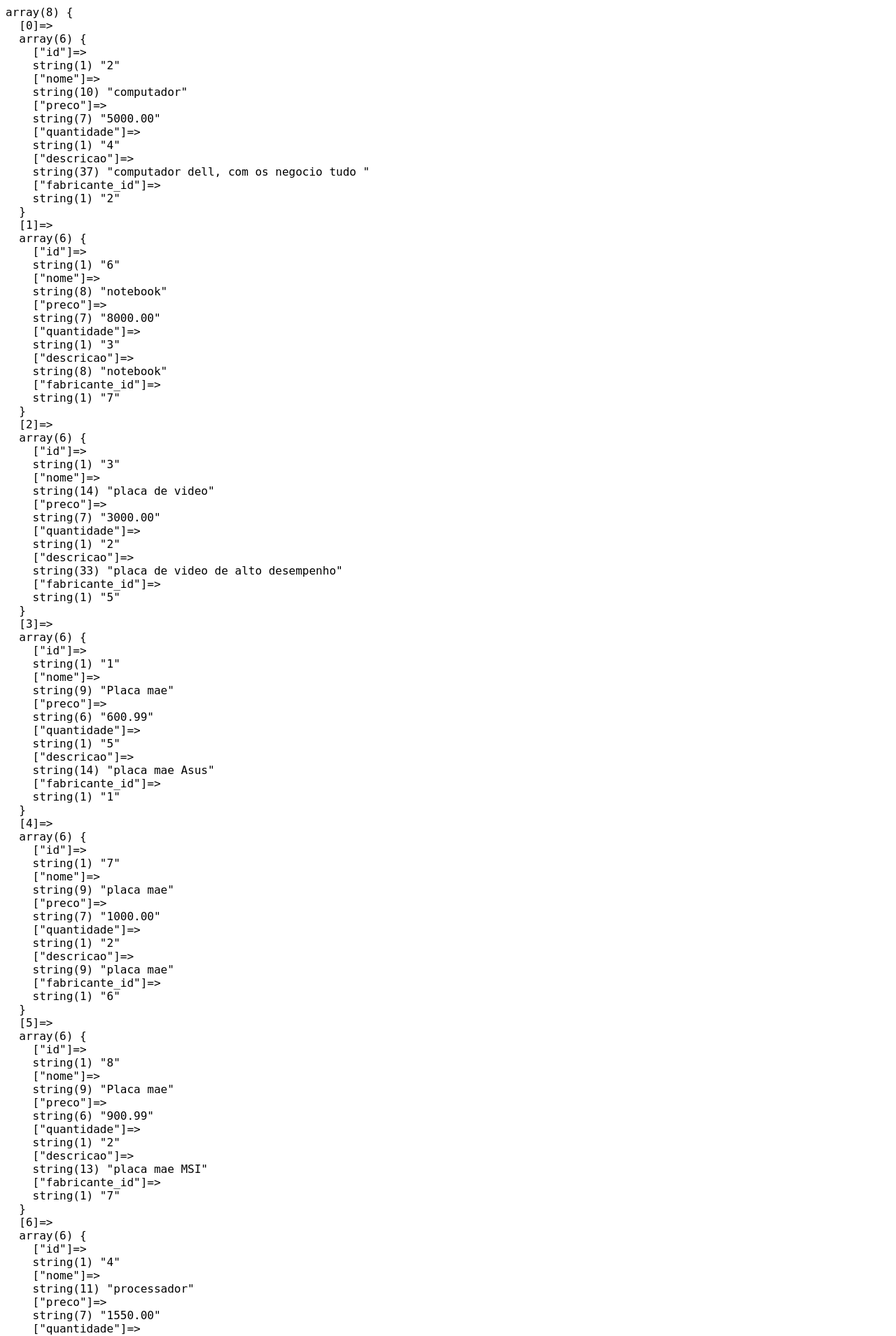
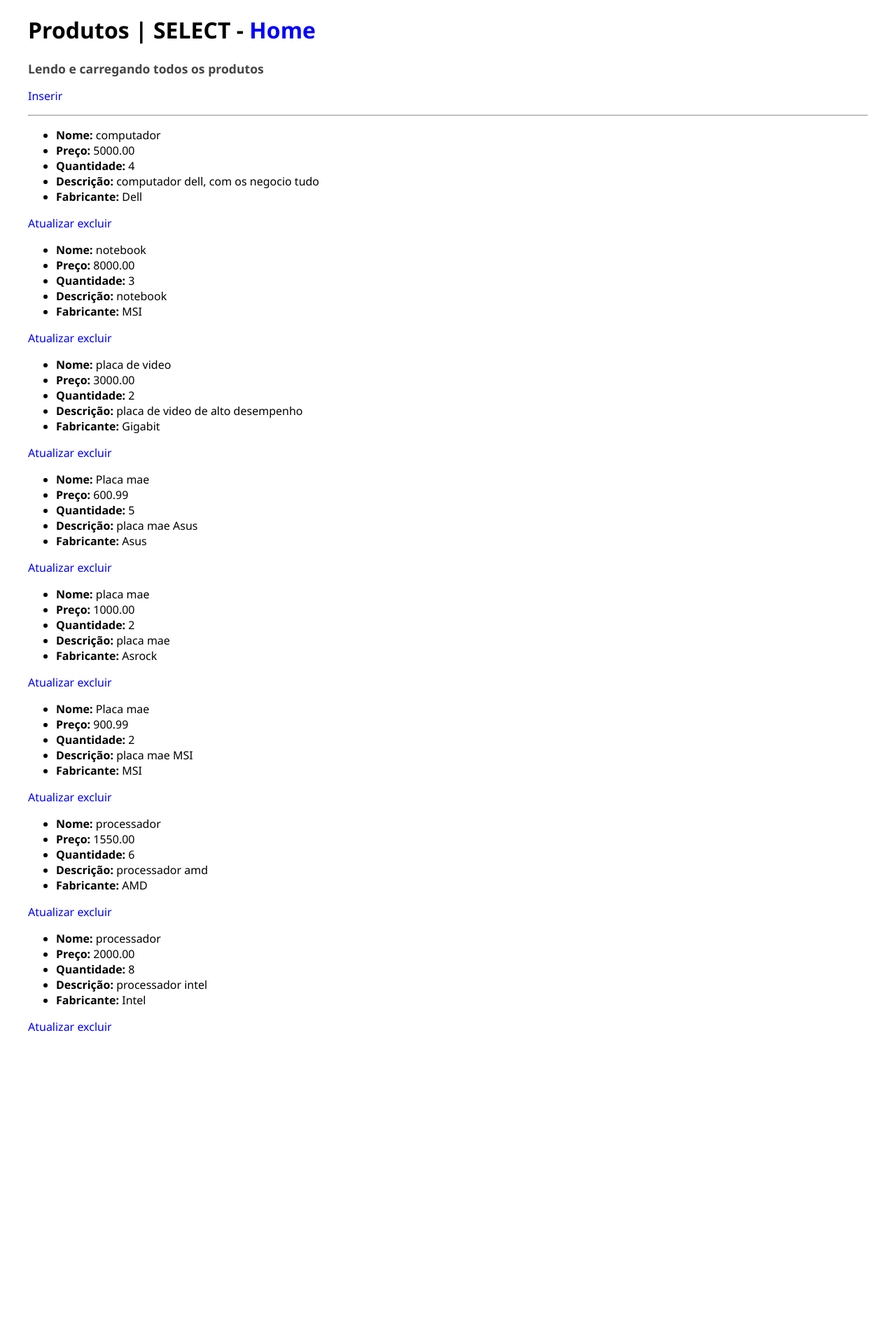
Before and after one commit to MaikyG/progweb-crud, a PHP site: page /produtos/listar.php in a window 1280 px wide. Shown: the top 1909 px of the page at 70% size. After the commit the page ends 1474 px from the top, so only its background shows below. Run offline with PHP 8.4, Linux system fonts and the light colour scheme; data comes from the database, SQL or seed files in the repository.

Commit message:
crud dos produtos

```diff
--- a/includes/funcoes-produtos.php
+++ b/includes/funcoes-produtos.php
@@ -6,7 +6,8 @@
  //ler fabricante
 
  function lerProdutos($conexao){
-   $sql= "SELECT id, nome, preco, quantidade, descricao, fabricante_id FROM produtos ORDER BY nome";
+   //$sql= "SELECT id, nome, preco, quantidade, descricao, fabricante_id FROM produtos ORDER BY nome";
+   $sql = "SELECT produtos.id, produtos.nome AS produto, produtos.quantidade AS quantidade, produtos.preco AS preco, produtos.descricao AS descricao, fabricantes.nome AS fabricante FROM produtos  INNER JOIN fabricantes ON produtos.fabricante_id = fabricantes.id ORDER BY produto";
 
    $resultado= mysqli_query($conexao, $sql) or die (mysqli_error($conexao));
 
@@ -21,7 +22,9 @@
 
 //inserir
 
- function inserirProduto($conexao, $nome){
+ function inserirProduto($conexao, $nome,$preco,$quantidade,$descricao, $fabricanteId){
+
+    $sql= "INSERT INTO produtos (nome, preco, quantidade, descricao, fabricante_id) VALUE ('$nome', '$preco', '$quantidade', '$descricao', '$fabricanteId')";
 
      mysqli_query($conexao, $sql) or die(mysqli_error($conexao));
  }
@@ -37,13 +40,13 @@
  }
 
  //atualizar fabricante
- function atualizarFabricante($conexao,$id,$nome){
-     $sql = "UPDATE fabricantes SET nome = '$nome' WHERE id = $id ";
+ function atualizarProduto($conexao,$id,$nome){
+     $sql = "UPDATE produtos SET nome = '$nome' WHERE id = $id ";
      mysqli_query($conexao, $sql) or die(mysqli_error($conexao));
  }
 
  //excluir fabricante
- function excluirFabricante($conexao,$id){
-     $sql = "DELETE FROM fabricantes WHERE id = $id ";
+ function excluirProduto($conexao,$id){
+     $sql = "DELETE FROM produtos WHERE id = $id ";
      mysqli_query($conexao,$sql) or die(mysqli_error($conexao));
  }
--- a/produtos/listar.php
+++ b/produtos/listar.php
@@ -2,7 +2,6 @@
  require '../includes/funcoes-produtos.php';
  $listaDeProdutos = lerProdutos($conexao);
  ?>
- <pre><?=var_dump($listaDeProdutos)?></pre>
 
 <!DOCTYPE html>
 <html lang="pt-br">
@@ -26,15 +25,19 @@
 
     <hr>
 
+ <?php foreach ($listaDeProdutos as $produto) {
 
+?>
     <ul>
-        <li><b>Nome:</b>  </li>
-        <li><b>Preço:</b>  </li>
-        <li><b>Quantidade:</b>  </li>
-        <li><b>Descrição:</b>   </li>
-        <li><b>Fabricante:</b>  </li>
+        <li><b>Nome:</b>  <?=$produto['produto']?></li>
+        <li><b>Preço:</b>  <?=$produto['preco']?> </li>
+        <li><b>Quantidade:</b>   <?=$produto['quantidade']?> </li>
+        <li><b>Descrição:</b>    <?=$produto['descricao']?> </li>
+        <li><b>Fabricante:</b>   <?=$produto['fabricante']?> </li>
     </ul>
-
+    <a href="atualizar.php?id=<?=$produto['id']?>">Atualizar</a>
+    <a href="excluir.php?id=<?=$produto['id']?>">excluir</a>
+ <?php } ?>
 </div>
 
 
```
Also changed, not shown: produtos/excluir.php (+9 -0 lines), produtos/inserir.php (+20 -2 lines).
